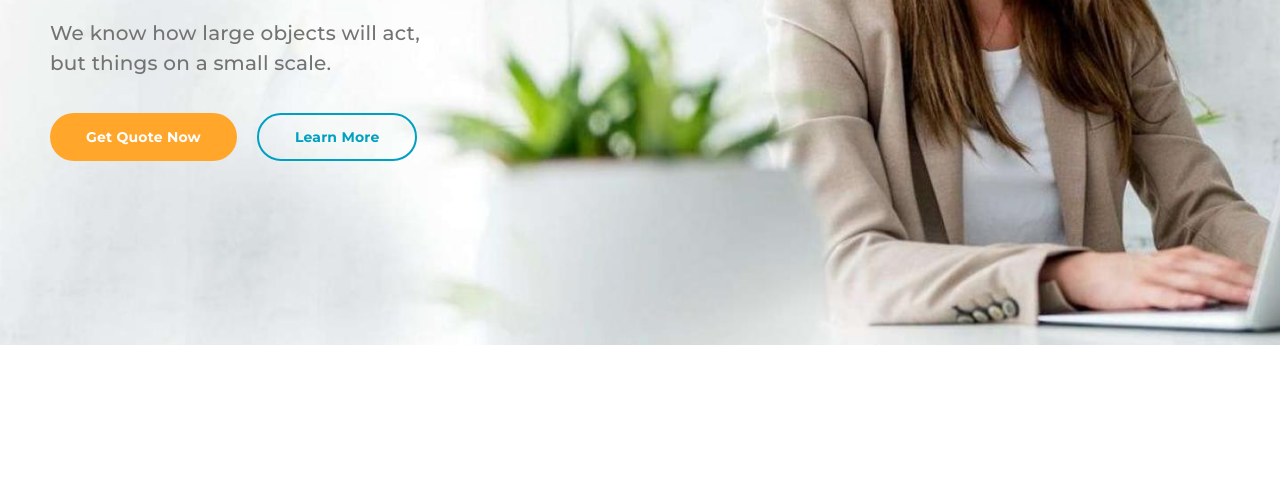
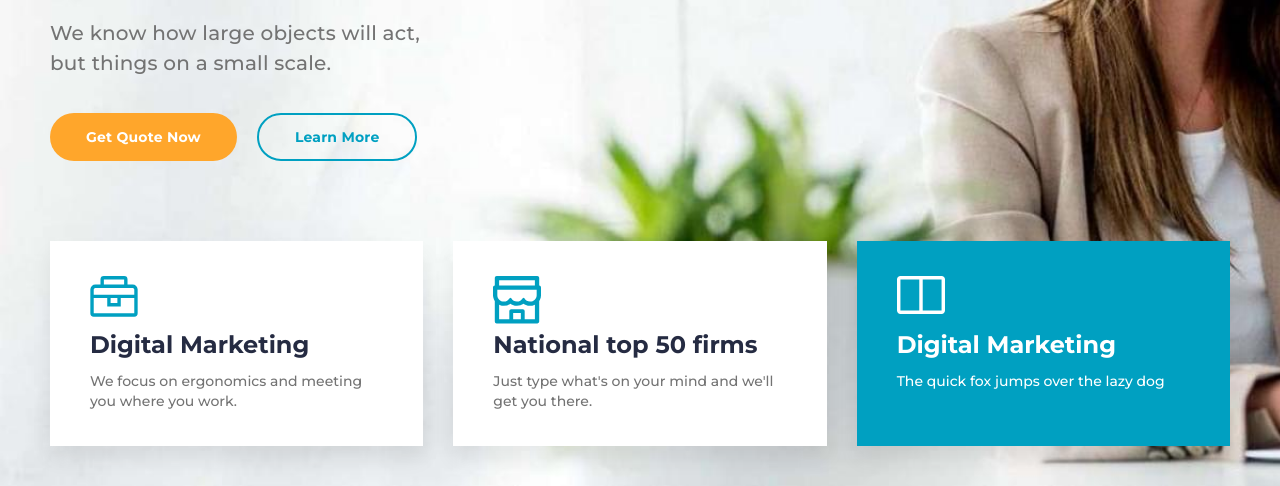
Before and after one commit to Karvacky-Roma/indicorp-layout, a plain HTML site: page Indicorp-layout/index.html in a window 1280 px wide. Shown: the part 361-847 px from the top of the page. Before the commit the page ends 800 px from the top, so only its background shows below. Drawn offline with nearby package versions, Linux system fonts and the light colour scheme.

Commit message:
made features section

```diff
--- a/#src/scss/style.scss
+++ b/#src/scss/style.scss
@@ -27,7 +27,7 @@ body{
 .main-section {
 	background: url('../img/main-section-bg.jpg') 0 0/cover no-repeat;
 	&__main-section{
-		padding: 184px 0;
+		padding: 184px 0 40px;
 	}
 	&__title {
 		max-width: 509px;
@@ -81,6 +81,56 @@ body{
 	}
 }
 
+// <================================================================================>
+
+.features {
+	&__row {
+		display: grid;
+		grid-template-columns: repeat(3, 1fr);
+		grid-column-gap: 30px;
+		grid-row-gap: 30px;
+
+		margin-top: 80px;
+	}
+	&__item {
+	}
+}
+.item-features {
+	background-color: #fff;
+	padding: 35px 40px;
+	box-shadow: 0px 13px 19px rgba(0, 0, 0, 0.07);
+	&--active{
+		background-color: #00A0C1;
+	}
+	&__icon{
+		width: 47px;
+		height: 40px;
+	}
+	&__title {
+		color: #252B42;
+		font-weight: 700;
+		font-size: 24px;
+		line-height: 32px;
+
+		margin-top: 13px;
+		&--active{
+			color: #fff;
+		}
+	}
+	&__text {
+		font-weight: 500;
+		font-size: 14px;
+		line-height: 20px;
+		color: #737373;
+		margin-top: 10px;
+
+		&--active{
+			color: #fff;
+		}
+	}
+}
+
+
 
 // Footer <================================================================================>
 
--- a/Indicorp-layout/index.html
+++ b/Indicorp-layout/index.html
@@ -37,6 +37,29 @@
 							<a href="index.html" class="main-section__link main-section__link-second">Learn More</a>
 						</div>
 					</div>
+					<div class="container">
+
+						<ul class="features features__row">
+							<li class="features__item item-features">
+								<div class="item-features__icon"><picture><source srcset="img/features/01.svg" type="image/webp"><img src="img/features/01.svg" alt="Briefcase icon"></picture></div>
+								<h3 class="item-features__title">Digital Marketing</h3>
+								<p class="item-features__text">We focus on ergonomics and meeting you where you work. </p>
+							</li>
+
+							<li class="features__item item-features">
+								<div class="item-features__icon"><picture><source srcset="img/features/02.svg" type="image/webp"><img src="img/features/02.svg" alt="Briefcase icon"></picture></div>
+								<h3 class="item-features__title">National top 50 firms</h3>
+								<p class="item-features__text">Just type what's on your mind and we'll get you there.</p>
+							</li>
+
+							<li class="features__item item-features item-features--active">
+								<div class="item-features__icon"><picture><source srcset="img/features/03.svg" type="image/webp"><img src="img/features/03.svg" alt="Briefcase icon"></picture></div>
+								<h3 class="item-features__title item-features__title--active">Digital Marketing</h3>
+								<p class="item-features__text item-features__text--active">The quick fox jumps over the lazy dog</p>
+							</li>
+						</ul>
+
+					</div>
 				</section>
 
 			</div>
```
Also changed, not shown: #src/index.html (+23 -0 lines), #src/img/features/01.svg (added), #src/img/features/02.svg (added), #src/img/features/03.svg (added), Indicorp-layout/css/style.css, Indicorp-layout/css/style.min.css, Indicorp-layout/img/features/01.svg (added), Indicorp-layout/img/features/02.svg (added), Indicorp-layout/img/features/03.svg (added).
